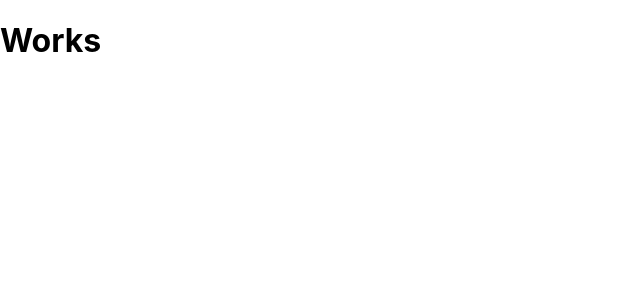
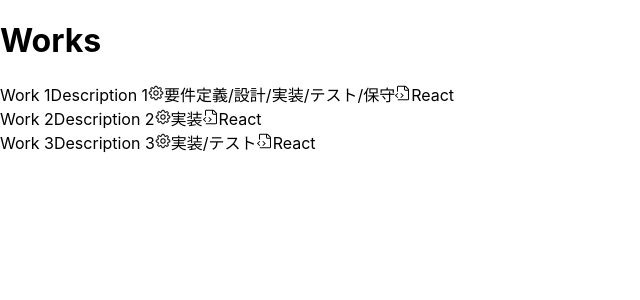
Before and after one commit to sjc-oono-t/portfolio, a React (Create React App) app in the folder frontend/app/: page / in a window 1280 px wide. Shown: the top 300 px of the page, without its empty margins (0-640 px from the left). Built offline with nearby package versions, Linux system fonts and the light colour scheme.

Commit message:
works 実装(2024/3/25)

```diff
--- a/frontend/app/src/App.tsx
+++ b/frontend/app/src/App.tsx
@@ -1,5 +1,5 @@
 import './App.css';
-import { Works } from './parts/Works';
+import { Works } from './Works';
 
 function App() {
   return (
--- /dev/null
+++ b/frontend/app/src/Works/components/WorkItem/index.tsx
@@ -0,0 +1,19 @@
+import { WorkItemData } from "./interface";
+import { GoGear, GoFileCode } from "react-icons/go";
+
+interface Props {
+  readonly workItem: WorkItemData;
+}
+
+export const WorkItem: React.FC<Props> = (props) => {
+  return (
+    <div>
+      {props.workItem.title}
+      {props.workItem.description}
+      <GoGear />
+      {props.workItem.workingProcess}
+      <GoFileCode />
+      {props.workItem.technology}
+    </div>
+  );
+}
--- /dev/null
+++ b/frontend/app/src/Works/components/WorkItem/interface.ts
@@ -0,0 +1,6 @@
+export interface WorkItemData {
+  readonly title: string;
+  readonly description: string;
+  readonly workingProcess: string;
+  readonly technology: string;
+}
--- /dev/null
+++ b/frontend/app/src/Works/index.tsx
@@ -0,0 +1,35 @@
+import { WorkItem } from "./components/WorkItem";
+
+export const Works = () => {
+  const works = [
+    {
+      title: "Work 1",
+      description: "Description 1",
+      workingProcess: '要件定義/設計/実装/テスト/保守',
+      technology: 'React',
+    },
+    {
+      title: "Work 2",
+      description: "Description 2",
+      workingProcess: '実装',
+      technology: 'React',
+    },
+    {
+      title: "Work 3",
+      description: "Description 3",
+      workingProcess: '実装/テスト',
+      technology: 'React',
+    },
+  ]
+
+  return (
+    <div>
+      <h1>Works</h1>
+      {
+        works.map((work, i) => {
+          return <WorkItem key={`work-${i}`} workItem={work}/>
+        })
+      }
+    </div>
+  );
+};
--- a/frontend/app/src/parts/Works/index.tsx
+++ /dev/null
@@ -1,7 +0,0 @@
-export const Works: React.FC = () => {
-  return (
-    <div>
-      <h1>Works</h1>
-    </div>
-  );
-};
```
